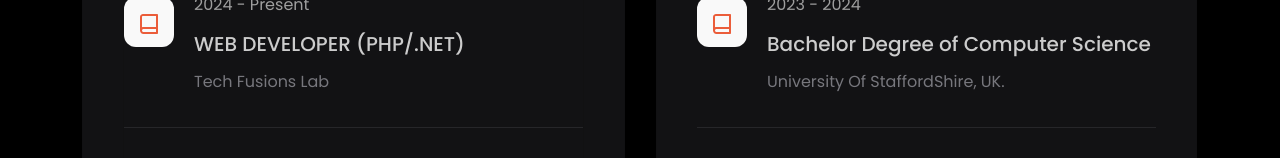
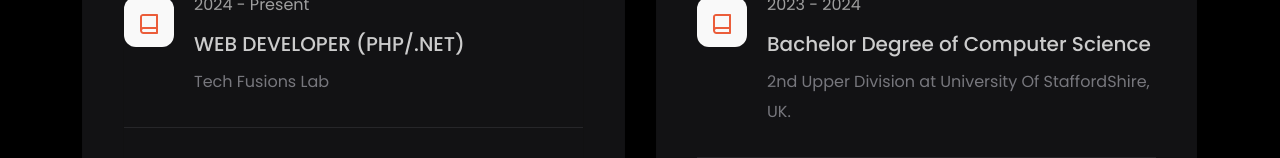
Before and after one commit to arshadahamed/arshadahamed-porfolio, a Next.js app: page /about in a window 1280 px wide. Shown: the part 794-952 px from the top of the page. Built offline with nearby package versions, Linux system fonts and the light colour scheme.

Commit message:
modified Education Qualification

```diff
--- a/src/components/sections/resume.jsx
+++ b/src/components/sections/resume.jsx
@@ -27,7 +27,7 @@ const Resume = () => {
                             <div className="experience-list">
                                 <div className="single-resume">
                                     <h2>Education</h2>
-                                    <Card year={'2023 - 2024'} title={'Bachelor Degree of Computer Science'} institution={'University Of StaffordShire, UK.'} />
+                                    <Card year={'2023 - 2024'} title={'Bachelor Degree of Computer Science'} institution={'2nd Upper Division at University Of StaffordShire, UK.'} />
                                     <Card year={'2019 - 2023'} title={'HND In Artificial Intelligence'} institution={'Pearson, UK.'} />
                                     <Card year={'2016 - 2017'} title={'Agriculture Sales Technician Programme'} institution={'Department Of Agriculture, Sri Lanka.'} />
                                     <Card year={'2014 - 2015'} title={'DIPLOMA IN CAD AND BS'} institution={'Pearson, UK.'} />
```
